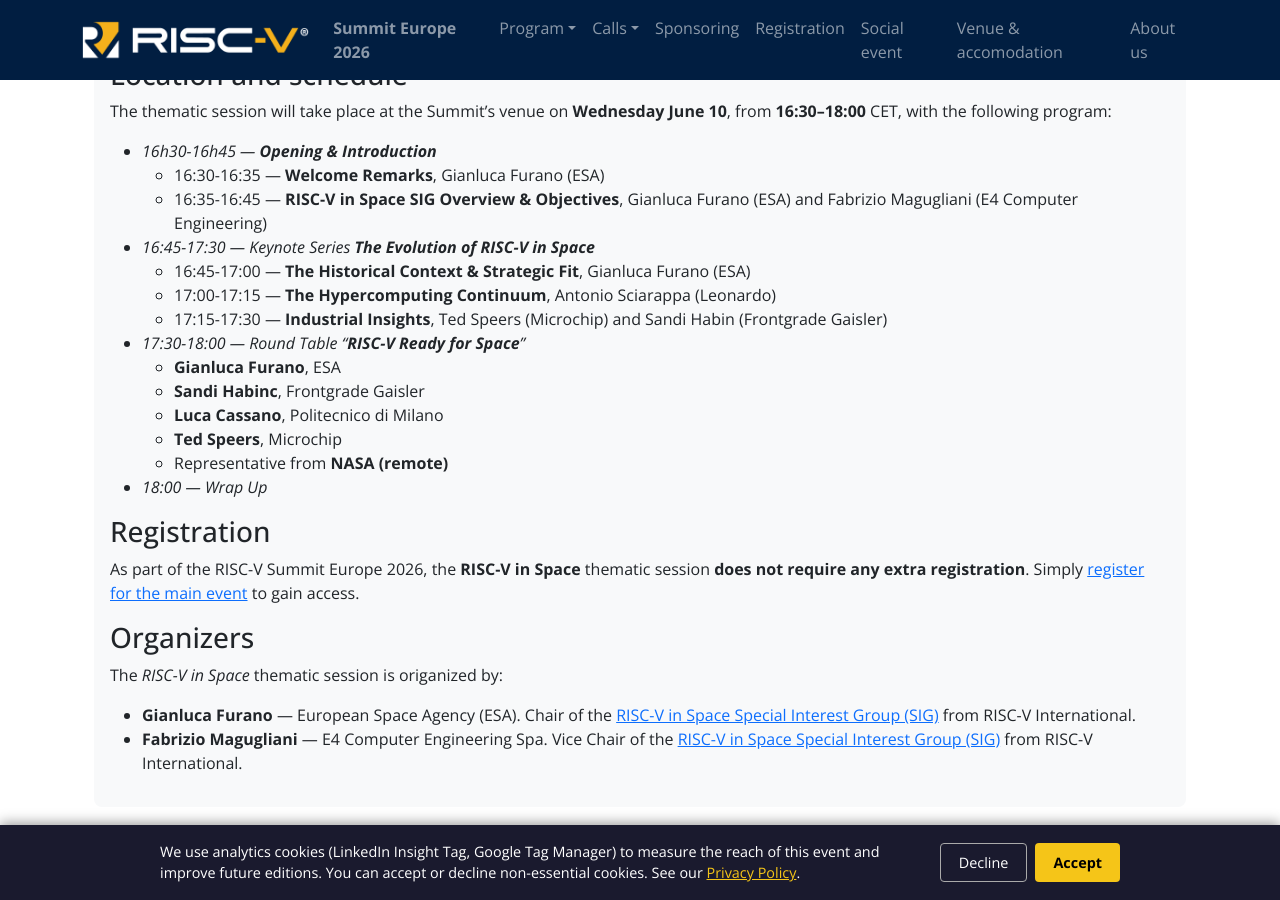
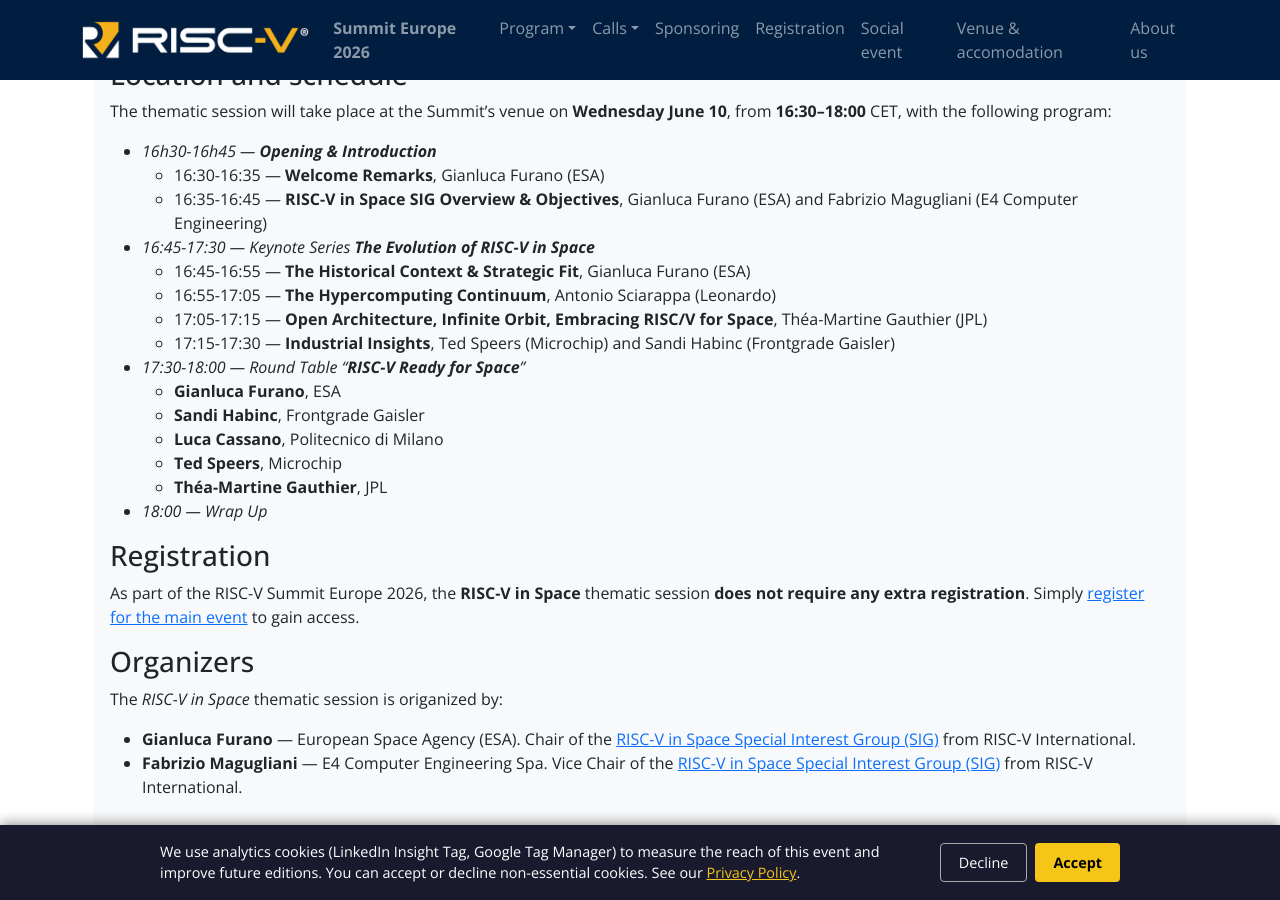
Before and after one commit to riscv-europe/summit-website-development, a Jekyll site: the page built from summit/2026/session-riscv-in-space.md, in a window 1280 px wide and 900 px high, scrolled down 1203 px. Built offline with Jekyll 4.4.1, drawn with Linux system fonts in a browser that asks for light colours.

Commit message:
Fix: update of the space session.

```diff
--- a/summit/2026/session-riscv-in-space.md
+++ b/summit/2026/session-riscv-in-space.md
@@ -65,15 +65,16 @@
     Gianluca Furano (ESA) and Fabrizio Magugliani (E4 Computer
     Engineering)
 - *16:45-17:30 &mdash; Keynote Series **The Evolution of RISC-V in Space***
-  - 16:45-17:00 &mdash; **The Historical Context & Strategic Fit**, Gianluca Furano (ESA)
-  - 17:00-17:15 &mdash; **The Hypercomputing Continuum**, Antonio Sciarappa (Leonardo)
-  - 17:15-17:30 &mdash; **Industrial Insights**, Ted Speers (Microchip) and Sandi Habin (Frontgrade Gaisler)
+  - 16:45-16:55 &mdash; **The Historical Context & Strategic Fit**, Gianluca Furano (ESA)
+  - 16:55-17:05 &mdash; **The Hypercomputing Continuum**, Antonio Sciarappa (Leonardo)
+  - 17:05-17:15 &mdash; **Open Architecture, Infinite Orbit, Embracing RISC/V for Space**, Théa-Martine Gauthier (JPL)
+  - 17:15-17:30 &mdash; **Industrial Insights**, Ted Speers (Microchip) and Sandi Habinc (Frontgrade Gaisler)
 - *17:30-18:00 &mdash; Round Table “**RISC-V Ready for Space**”*
   - **Gianluca Furano**, ESA
   - **Sandi Habinc**, Frontgrade Gaisler
   - **Luca Cassano**, Politecnico di Milano
   - **Ted Speers**, Microchip
-  - Representative from **NASA (remote)**
+  - **Théa-Martine Gauthier**, JPL
 - *18:00 &mdash; Wrap Up*
 
 ### Registration
```
